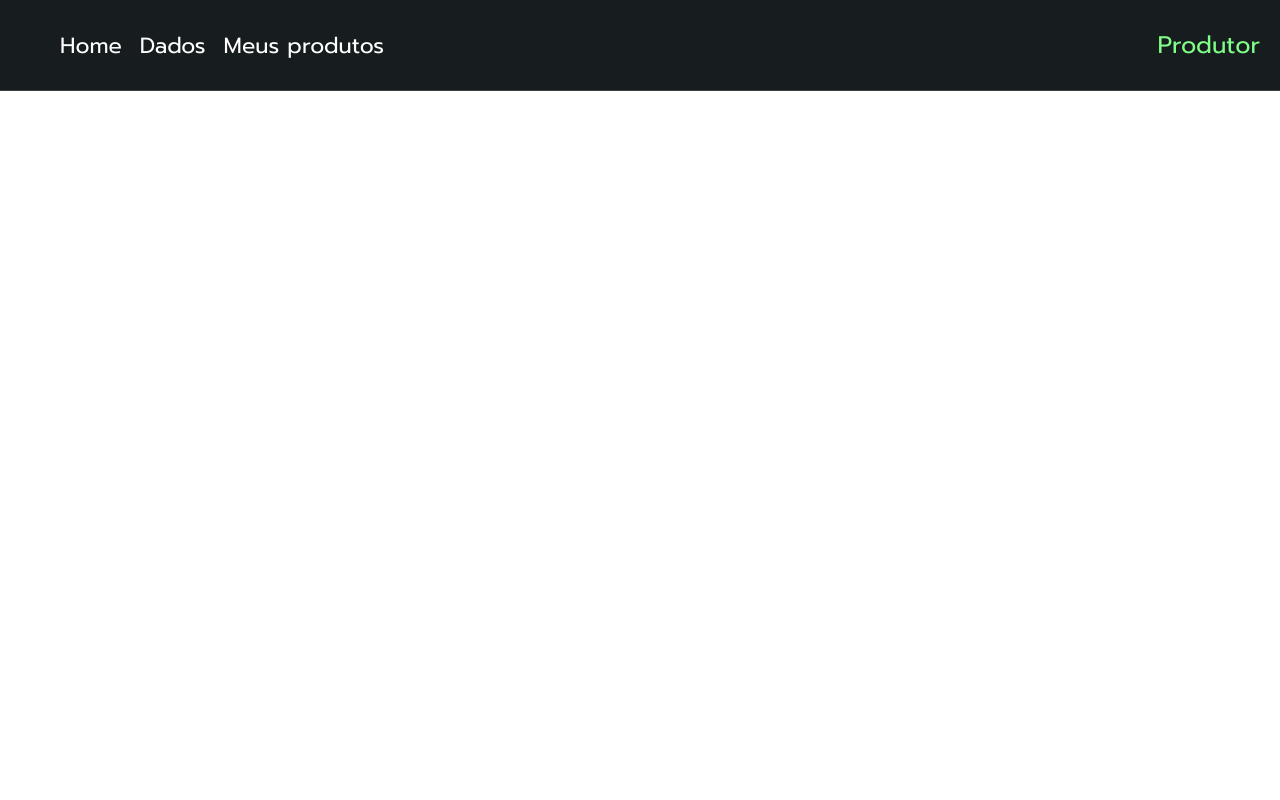
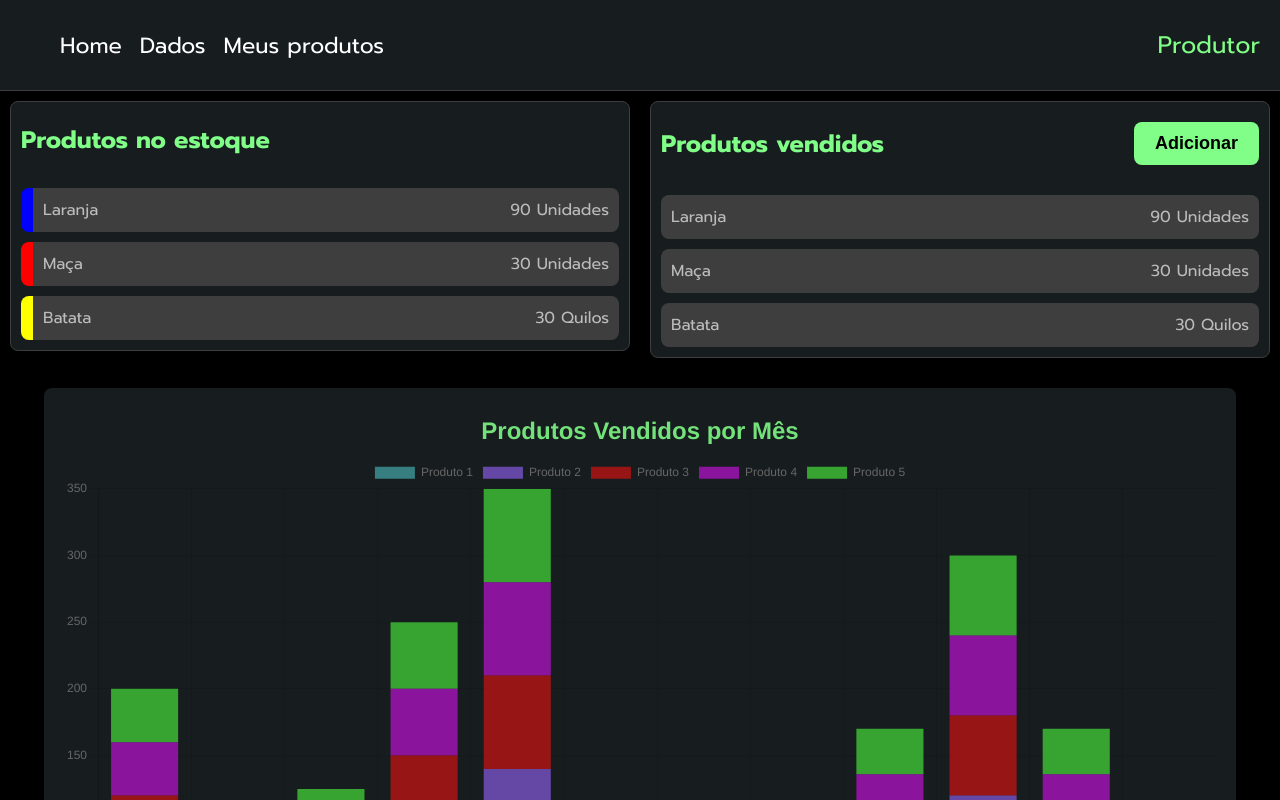
Before and after one commit to eduardojfronza/FIAP-Sprint-2, a React (Create React App) app: page /home/producer in a window 1280 px wide. Shown: the top 800 px of the page. Built offline with nearby package versions, Linux system fonts and the light colour scheme.

Commit message:
feature - Dashboard

```diff
--- a/package.json
+++ b/package.json
@@ -6,7 +6,12 @@
     "@testing-library/jest-dom": "^5.17.0",
     "@testing-library/react": "^13.4.0",
     "@testing-library/user-event": "^13.5.0",
+    "chart.js": "^4.4.4",
+    "chartjs-plugin-datalabels": "^2.2.0",
+    "install": "^0.13.0",
+    "npm": "^10.8.3",
     "react": "^18.3.1",
+    "react-chartjs-2": "^5.2.0",
     "react-dom": "^18.3.1",
     "react-icons": "^5.3.0",
     "react-router-dom": "^6.26.2",
--- /dev/null
+++ b/src/components/Chart.jsx
@@ -0,0 +1,95 @@
+import React from "react";
+import { Bar } from "react-chartjs-2";
+import {
+  Chart as ChartJS,
+  CategoryScale,
+  LinearScale,
+  BarElement,
+  Title,
+  Tooltip,
+  Legend,
+} from "chart.js";
+
+ChartJS.register(
+  CategoryScale,
+  LinearScale,
+  BarElement,
+  Title,
+  Tooltip,
+  Legend
+);
+
+const ProductsChart = () => {
+  const data = {
+    labels: [
+      "Janeiro",
+      "Fevereiro",
+      "Março",
+      "Abril",
+      "Maio",
+      "Junho",
+      "Julho",
+      "Agosto",
+      "Setembro",
+      "Outubro",
+      "Novembro",
+      "Dezembro",
+    ],
+    datasets: [
+      {
+        label: "Produto 1",
+        data: [40, 15, 25, 50, 70, 10, 5, 20, 34, 60, 34, 11],
+        backgroundColor: "rgba(75, 192, 192, 0.6)",
+      },
+      {
+        label: "Produto 2",
+        data: [40, 15, 25, 50, 70, 10, 5, 20, 34, 60, 34, 11],
+        backgroundColor: "rgba(153, 102, 255, 0.6)",
+      },
+      {
+        label: "Produto 3",
+        data: [40, 15, 25, 50, 70, 10, 5, 20, 34, 60, 34, 11],
+        backgroundColor: "rgba(238, 17, 17, 0.6)",
+      },
+      {
+        label: "Produto 4",
+        data: [40, 15, 25, 50, 70, 10, 5, 20, 34, 60, 34, 11],
+        backgroundColor: "rgba(215, 16, 241, 0.6)",
+      },
+      {
+        label: "Produto 5",
+        data: [40, 15, 25, 50, 70, 10, 5, 20, 34, 60, 34, 11],
+        backgroundColor: "rgba(77, 255, 64, 0.6)",
+      },
+    ],
+  };
+
+  const options = {
+    responsive: true,
+    plugins: {
+      legend: {
+        position: "top",
+      },
+      title: {
+        display: true,
+        text: "Produtos Vendidos por Mês",
+        color: "#74e27b",
+        font: {
+          size: 24,
+        },
+      },
+    },
+    scales: {
+      x: {
+        stacked: true,
+      },
+      y: {
+        stacked: true,
+      },
+    },
+  };
+
+  return <Bar data={data} options={options} />;
+};
+
+export default ProductsChart;
--- a/src/routes/Home/Producer/index.jsx
+++ b/src/routes/Home/Producer/index.jsx
@@ -1,11 +1,92 @@
-import Header from "../../../components/Header"
+import Button from "../../../components/Button";
+import ProductsChart from "../../../components/Chart";
+import Header from "../../../components/Header";
+import "../../../styles/Home/data-merchant.css";
 
+const stockProducts = [
+  {
+    name: "Laranja",
+    amount: "90 Unidades",
+  },
+  {
+    name: "Maça",
+    amount: "30 Unidades ",
+  },
+  {
+    name: "Batata",
+    amount: "30 Quilos",
+  },
+];
+
+const colors = [
+  {
+    color: "blue",
+  },
+  {
+    color: "red",
+  },
+  {
+    color: "yellow",
+  },
+];
 
 function Producer() {
-    return <>
-        <Header user={'Produtor'} />
+  return (
+    <>
+      <Header user={"Produtor"} />
 
+      <main>
+        <section className="container_data">
+          <div className="data-info">
+            <div className="card_data container_stock_products">
+              <div className="header_card_data">
+                <h2>Produtos no estoque</h2>
+              </div>
+
+              <div className="list_items_data">
+                <ul>
+                  {stockProducts.map((product, index) => (
+                    <li
+                      key={index}
+                      style={{
+                        borderLeft: `12px solid ${
+                          colors[index % colors.length].color
+                        }`,
+                      }}
+                    >
+                      <p>{product.name}</p>
+                      <span>{product.amount}</span>
+                    </li>
+                  ))}
+                </ul>
+              </div>
+            </div>
+
+            <div className="card_data container_sold_products">
+              <div className="header_card_data">
+                <h2>Produtos vendidos</h2>
+                <Button type="button" children="Adicionar" variant="primary" />
+              </div>
+
+              <div className="list_items_data">
+                <ul>
+                  {stockProducts.map((product, index) => (
+                    <li key={index}>
+                      <p>{product.name}</p>
+                      <span>{product.amount}</span>
+                    </li>
+                  ))}
+                </ul>
+              </div>
+            </div>
+          </div>
+          <div className="Chart_data">
+            <ProductsChart />
+          </div>
+        </section>
+      </main>
     </>
+  );
 }
 
-export default Producer
+export default Producer;
--- /dev/null
+++ b/src/styles/Home/data-merchant.css
@@ -0,0 +1,122 @@
+.container_data {
+     height: 130vh;
+     background-color: #000000;
+
+     @media (min-width: 1024px) {
+        display: flex;
+        flex-direction: column;
+        align-items: center;
+    }
+ }
+
+ .card_data {
+    height: fit-content;
+    background-color: #171D1F;
+    border: 1px solid #3E3E3F;
+    border-radius: 8px;
+    margin: 10px;
+
+    @media (min-width: 1024px) {
+        width: 50%;
+    }
+
+    .header_card_data {
+        display: flex;
+        align-items: center;
+        justify-content: space-between;
+        padding: 20px 10px;
+        color: #81FE88;
+
+    }
+}
+
+.container_stock_products {
+    .list_items_data {
+        position: relative;
+        ul {
+            margin: 0;
+            padding: 0;
+            list-style: none;
+
+            li {
+                background-color: #3E3E3F;
+                color: #BCBCBC;
+
+                display: flex;
+                justify-content: space-between;
+                border-radius: 8px;
+
+
+                margin: 10px;
+                padding: 10px;
+            }
+        }
+
+
+        button {
+            font-weight: 600;
+            position: absolute;
+            top: -10px;
+            right: 10px;
+            border: none;
+            border-radius: 4px;
+            background-color: #ED4B4E;
+        }
+    }
+}
+
+
+.container_sold_products {
+    .list_items_data {
+        position: relative;
+        ul {
+            margin: 0;
+            padding: 0;
+            list-style: none;
+
+            li {
+                background-color: #3E3E3F;
+                color: #BCBCBC;
+
+                display: flex;
+                justify-content: space-between;
+                border-radius: 8px;
+
+                margin: 10px;
+                padding: 10px;
+            }
+        }
+
+        .buttons_list_item_data {
+            position: absolute;
+
+            display: flex;
+            gap: 10px;
+            top: -10px;
+            right: 10px;
+
+            button {
+                font-weight: 600;
+                border: none;
+                border-radius: 4px;
+            }
+        }
+
+    }
+}
+
+.Chart_data {
+    display: inline-block;
+    width: 90%;
+    margin-top: 20px;
+    padding: 20px;
+    background-color: #171D1F;
+    border-radius: 8px;
+    height: 90%;
+}
+
+.data-info{
+    width: 100%;
+    display: flex;
+    flex-direction: row ;
+}
```
Also changed, not shown: 1 other file (tests, documents, lock files or other folders).
